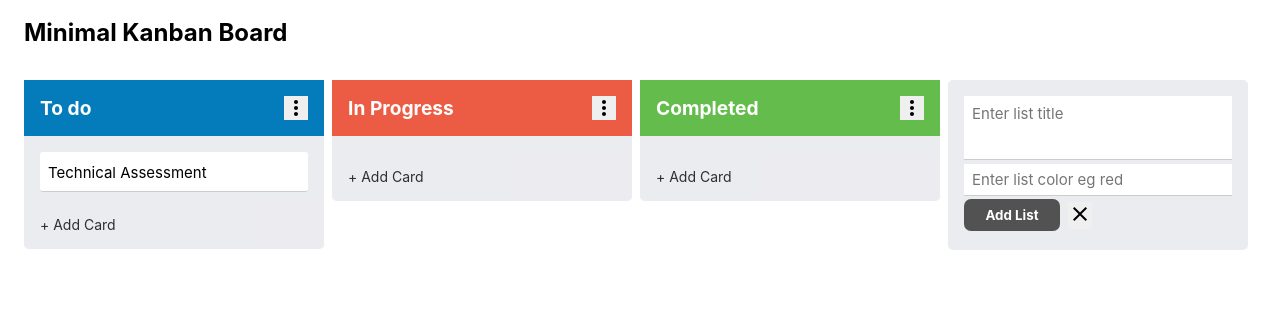
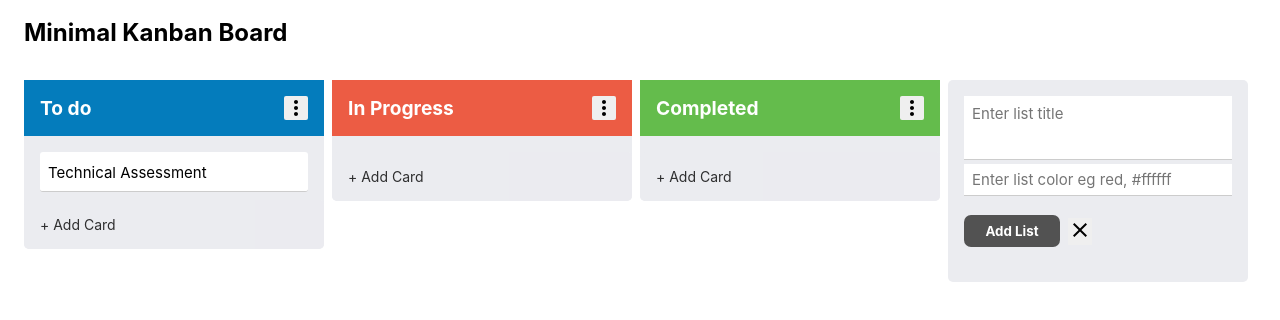
Before and after one commit to CodaBae/kandanweb, a React (Create React App) app: page / in a window 1280 px wide. Both pictures are taken after a click on the button "+ Add List". Shown: the top 320 px of the page. Built offline with nearby package versions, Linux system fonts and the light colour scheme.

Commit message:
kanban webapp

```diff
--- a/src/components/InputCard/index.js
+++ b/src/components/InputCard/index.js
@@ -44,13 +44,16 @@ export default function InputCard({ setOpen, listId, type }) {
           }
           autoFocus
         />
-        <input
+        {type === "card" ? '' : (
+          <input
           onChange={handleOnChangeColor}
           value={color}
           className="input-color"
-          placeholder='Enter list color eg red'
+          placeholder='Enter list color eg red, #ffffff'
           autoFocus
         />
+        )}
+
       </div>
       <div className="confirm">
         <button className="button-confirm" onClick={handleBtnConfirm}>
--- a/src/components/InputCard/styles.scss
+++ b/src/components/InputCard/styles.scss
@@ -35,7 +35,7 @@
 
   .confirm {
     width: 268px;
-    margin: 0.2rem auto;
+    margin: 1.2rem auto;
 
     display: flex;
     align-items: center;
--- a/src/components/Title/styles.scss
+++ b/src/components/Title/styles.scss
@@ -30,6 +30,8 @@
     cursor: pointer;
 
     transition: background-color 0.2s;
+    border-radius: 2px;
+
 
     &:hover {
       background-color: #ddd;
```
